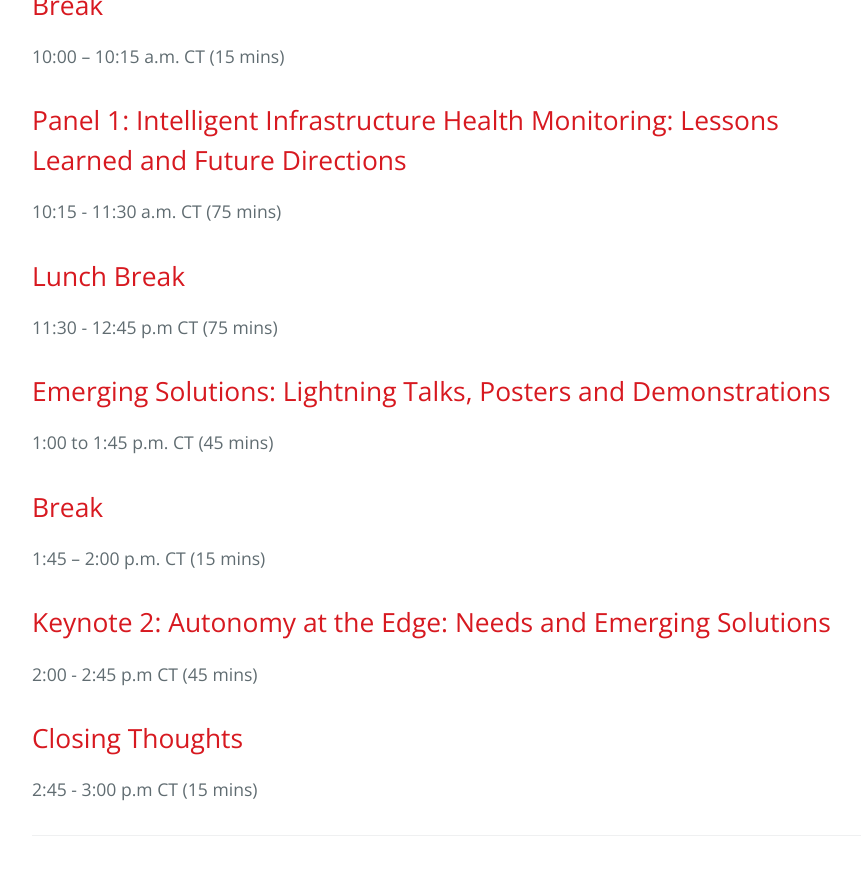
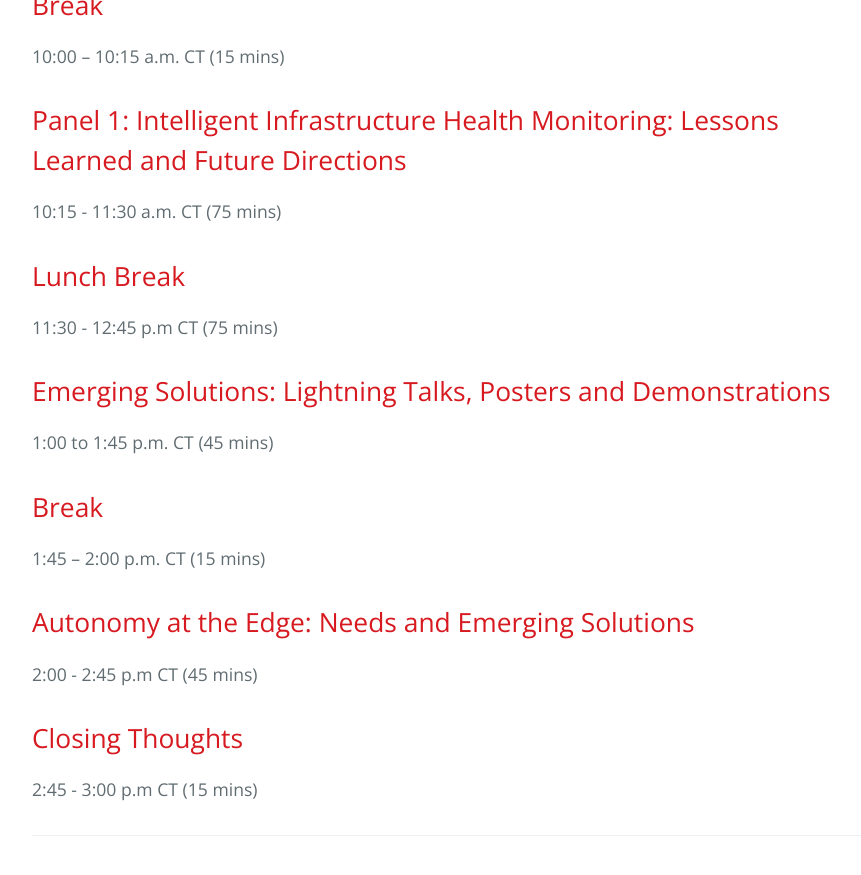
Before and after one commit to BridgingBigData/BridgingBigData.github.io, a Jekyll site: the page built from pages/bbd2023agenda.md, in a window 1280 px wide and 900 px high, scrolled down 2284 px. Shown: the top 875 px of the window, without its empty margins (192-1053 px from the left). Built offline with Jekyll 4.4.1, drawn with Linux system fonts in a browser that asks for light colours.

Commit message:
Update bbd2023agenda.md

```diff
--- a/pages/bbd2023agenda.md
+++ b/pages/bbd2023agenda.md
@@ -51,7 +51,7 @@ Prior to joining ERDC in 2005, and while pursuing her Ph.D, Dr. McKenna Taylor t
 ## Break
 1:45 – 2:00 p.m. CT (15 mins)
 
-## Keynote 2: Autonomy at the Edge: Needs and Emerging Solutions
+## Autonomy at the Edge: Needs and Emerging Solutions
 2:00 - 2:45 p.m CT (45 mins)
 
 ## Closing Thoughts
```
